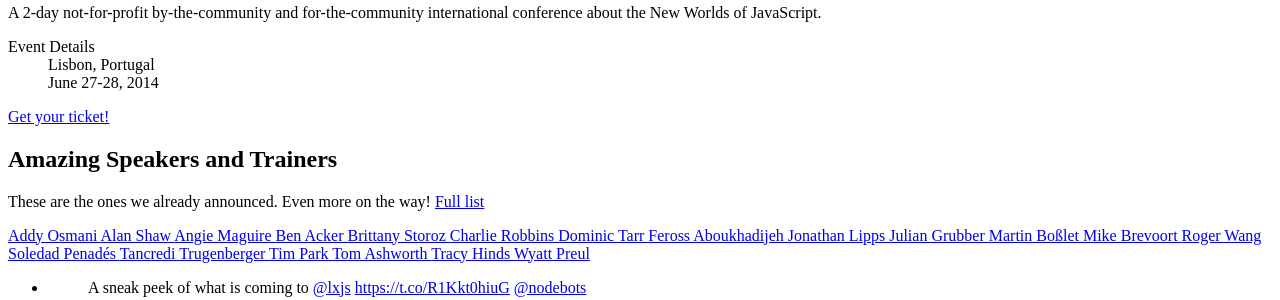
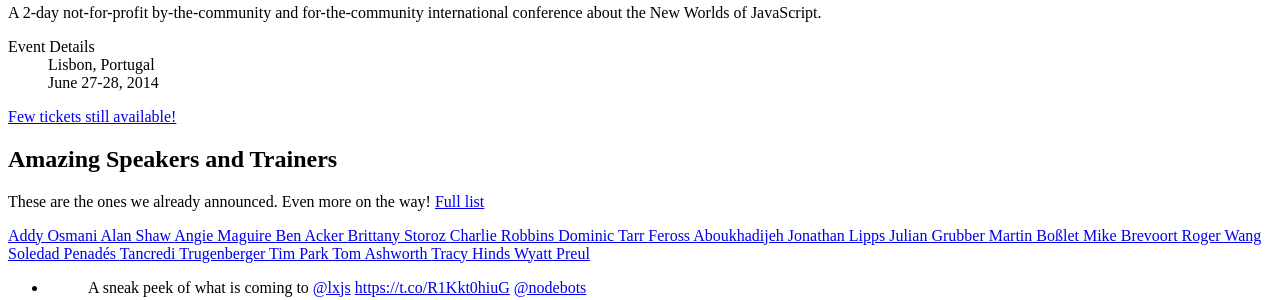
Before and after one commit to LXJS/lxjs-site-2014, a Jekyll site: the page built from src/index.html, in a window 1280 px wide and 900 px high. Shown: the part 393-693 px from the top of the window. Built offline with Jekyll 4.4.1, drawn with Linux system fonts in a browser that asks for light colours; nearby versions of some CDN libraries; Markdown is read by kramdown in place of the engine named in the settings; comment, search, counter and statistics services are not loaded.

Commit message:
Relocated Meteor

```diff
--- a/_config.yml
+++ b/_config.yml
@@ -106,9 +106,6 @@
     - name: Digital Ocean
       logo: logo-sponsor-digitalocean.png
       url: https://www.digitalocean.com
-    - name: Meteor
-      logo: logo-sponsor-meteor.png
-      url: https://www.meteor.com/
     - name: MongoDB
       logo: logo-sponsor-mongodb.png
       url: http://www.mongodb.org/
--- a/src/index.html
+++ b/src/index.html
@@ -14,7 +14,7 @@
 				<dd class="location">Lisbon, Portugal</dd>
 				<dd class="date">June 27-28, 2014</dd>
 			</dl>
-			<p class="cta-register"><a href="/register" title="Register your interest" class="cta-bttn alt"><span>Get your ticket!</span></a></p>
+			<p class="cta-register"><a href="/register" class="cta-bttn alt"><span>Few tickets still available!</span></a></p>
 		</div>
 	</header>
 
@@ -93,6 +93,14 @@
 					{% endfor %}
 				</ul>
 			</section>
+			<section class="student-tickets clearfix">
+				<h1>Student tickets</h1>
+				<ul class="logo-list sponsors">
+					<li class="logo-wrapper">
+						<a target="_blank" href="https://www.meteor.com/" title="Visit Meteor"><img src="img/logo-sponsor-meteor.png" alt="Meteor" width="270" height="150" /></a>
+					</li>
+				</ul>
+			</section>
 			<section class="promise clearfix">
 				<h1>Promise</h1>
 				<ul class="logo-list sponsors">
```
Also changed, not shown: src/_assets/css/_page.scss (+5 -2 lines).
